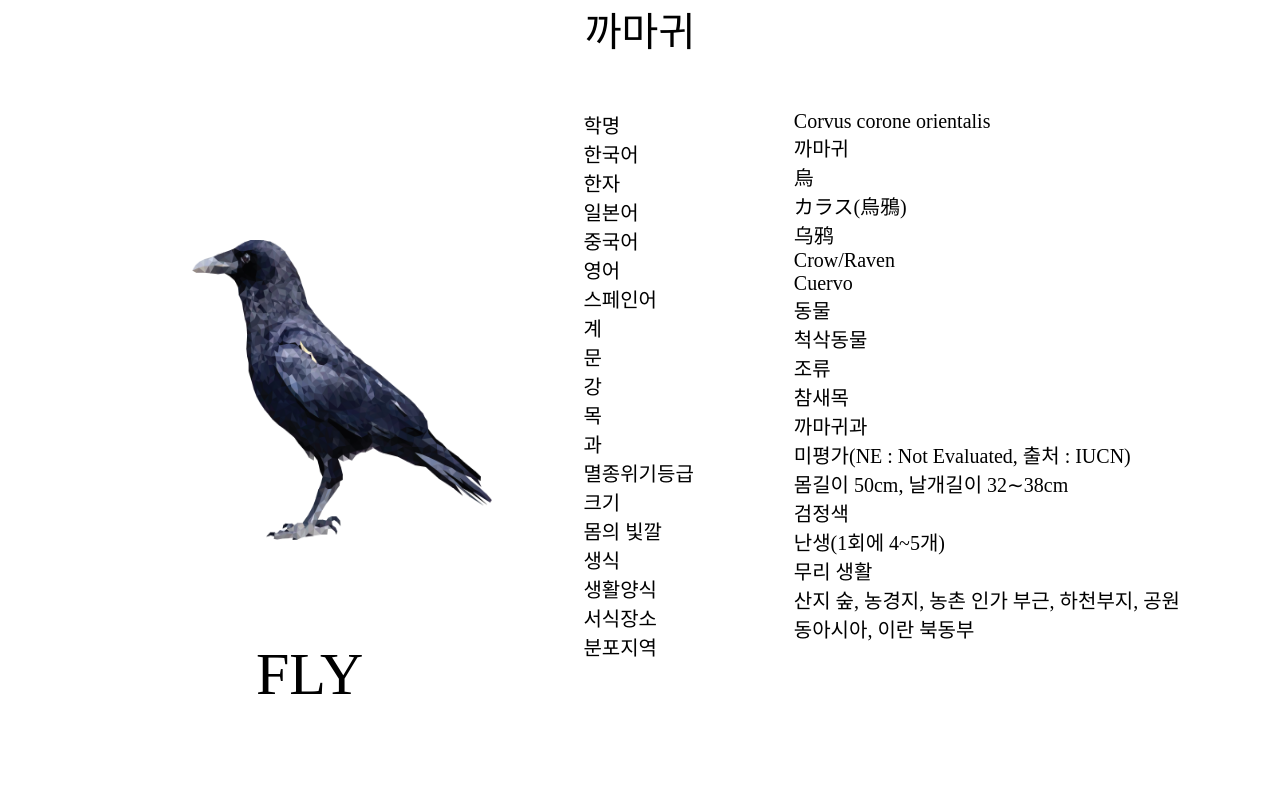
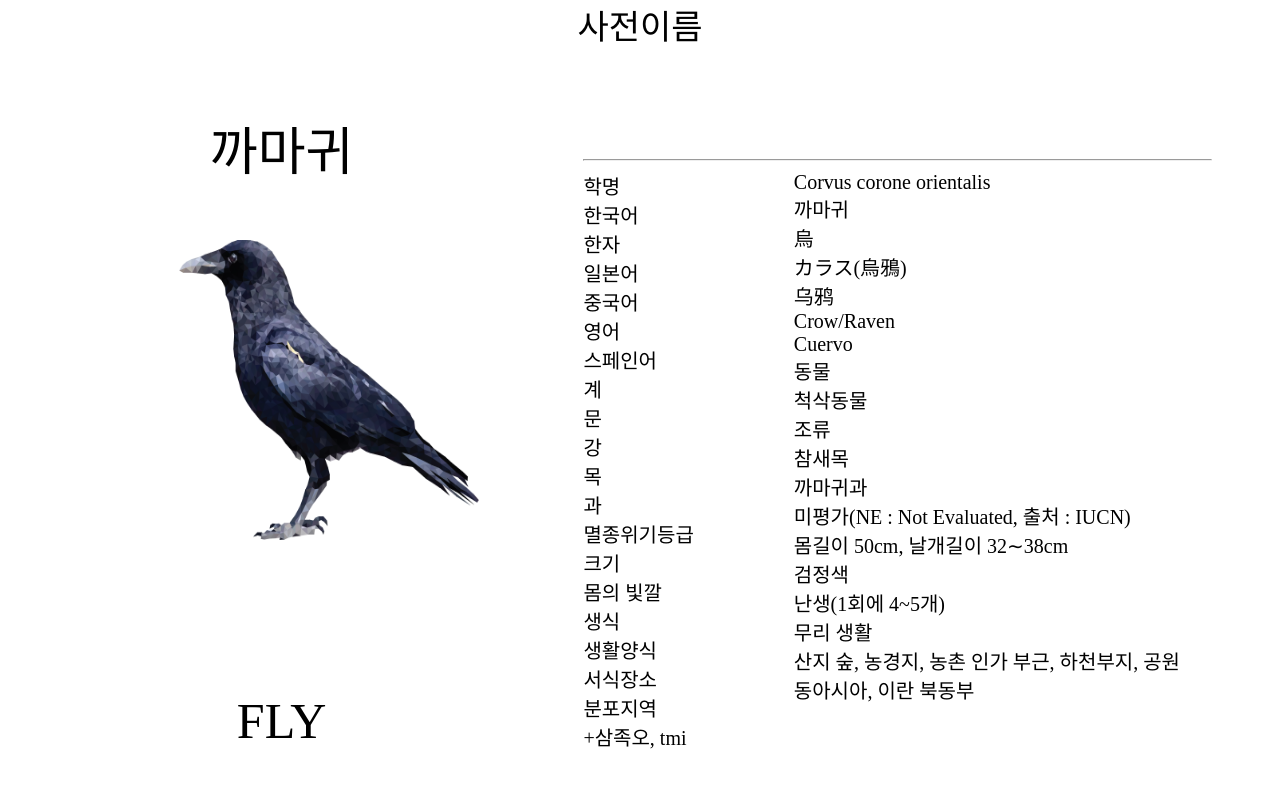
Before and after one commit to kimyongghwa/Frontend, a plain HTML site: page PositionMove/index.html in a window 1280 px wide. Drawn offline with Linux system fonts and the light colour scheme.

Commit message:
update style

```diff
--- a/PositionMove/index.html
+++ b/PositionMove/index.html
@@ -6,12 +6,15 @@
     <link rel="stylesheet" href="./style.css">
 </head>
 <body>
-    <div class="MainText">까마귀</div>
+    <div class="MainText">사전이름</div>
     <div class="layout">
-        <div>
+        <div class="left">
+            <div class="Name">까마귀</div>
             <img src="./crow.PNG" alt="CROW" class="crowimg">
             <div class="btn" onclick="fly()">FLY</div>
         </div>
+        <div>
+        <hr>
         <div class="infobox">
             <div class="first">
                 <div>학명</div>
@@ -33,6 +36,7 @@
                 <div>생활양식</div>
                 <div>서식장소</div>
                 <div>분포지역</div>
+                <div>+삼족오, tmi</div>
             </div>
             <div class="second">
                 <div>Corvus corone orientalis</div>
@@ -57,6 +61,7 @@
             </div>
         </div>
     </div>
+    </div>
     <script src="./index.js"></script>
 </body>
 </html>
--- a/PositionMove/style.css
+++ b/PositionMove/style.css
@@ -9,7 +9,7 @@ body{
 }
 .MainText{
     text-align: center;
-    font-size: 2em;
+    font-size: 1.7em;
     margin: 0 0 30px 0;
     height: 10vh;
 }
@@ -26,15 +26,13 @@ body{
     height: 300px;
     position: absolute;
     top:30vh;
-    left:15vw;
+    left:14vw;
 }
 
 .btn{
     cursor: pointer;
-    font-size: 3em;
-    position: absolute;
-    top:80vh;
-    left:20vw;
+    font-size: 2.5em;
+
 }
 
 .box{
@@ -46,12 +44,30 @@ body{
     margin-right: 100px;
 }
 .second{
-
 }
 .infobox{
     display: flex;
+    flex-direction: row;
     width: fit-content;
     height: fit-content;
     margin-right: 100px;
 
 }
+
+.left{
+    margin: 0 0 5vh 7vw;
+    display: flex;
+    flex-direction: column;
+    align-items: center;
+    justify-content: space-between;
+    width: 30vw;
+    height: 80vh;
+}
+
+.Name{
+    font-size: 2.6em;
+}
+hr{
+    width: 90%;
+    margin-right: 100px;
+}
```
